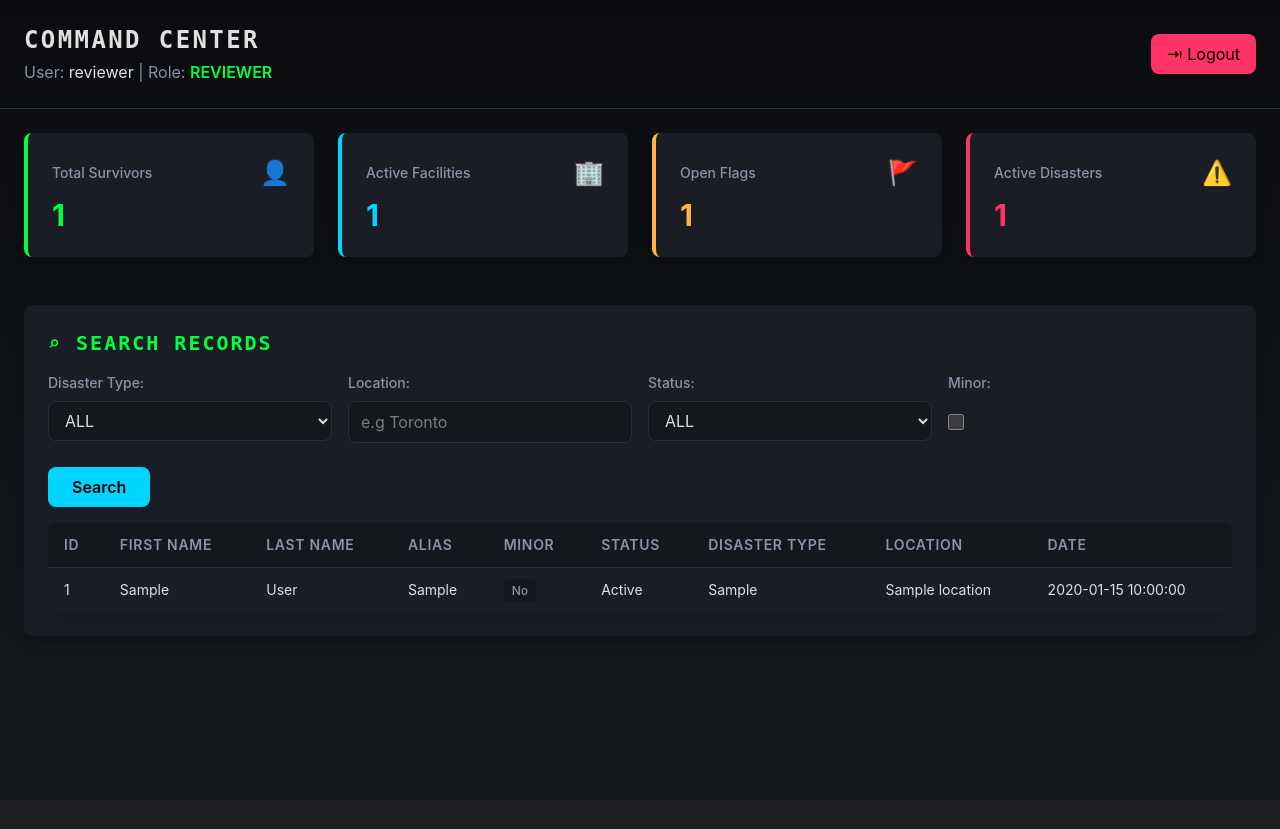
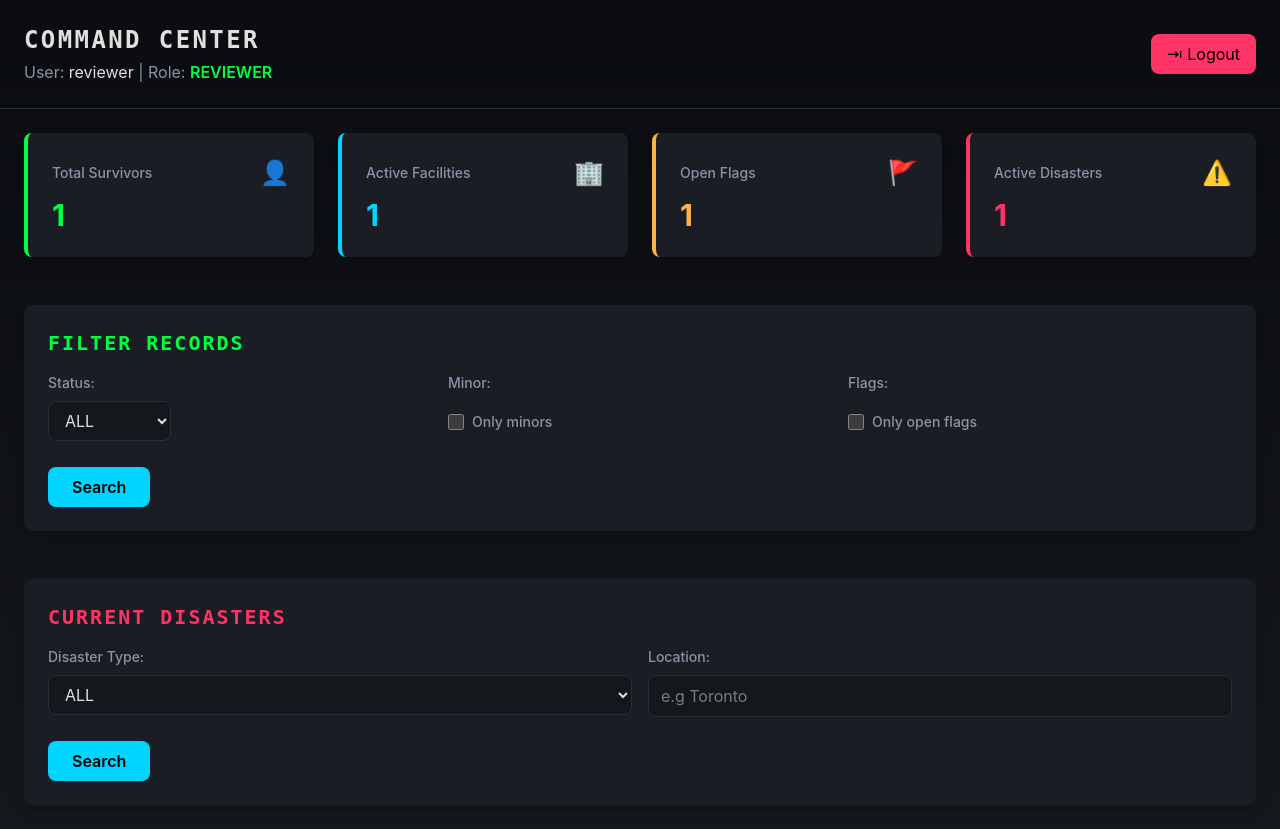
Before and after one commit to bka81/survivor-record-tracker, a Flask app: template templates/reviewer_dashboard.html in a window 1280 px wide. Before the commit the page ends 642 px from the top, so only its background shows below. Run offline with Flask 3, Linux system fonts and the light colour scheme; the template is opened without the code that fills it: most values are stand-ins (such as "Sample title", 1, 10 or a date in 2020).

Commit message:
separated survivor record filtering and diaster search in reviewer dashboard

```diff
--- a/app.py
+++ b/app.py
@@ -177,19 +177,25 @@ def register():
 @login_required
 @role_required('reviewer')
 def reviewer_dashboard():
+    # Survivor search params
+    searched = request.args.get("searched")
+    status = request.args.get("status", "").strip()
+    is_minor = request.args.get("isMinor")
+    open_flags_only = request.args.get("openFlagsOnly")
+
+    # Disaster search params
+    disaster_searched = request.args.get("disasterSearched")
     disaster_type = request.args.get("disasterType", "").strip()
     disaster_location = request.args.get("location", "").strip()
-    status = request.args.get("status", "").strip()
-    isMinor = request.args.get("isMinor")
-    open_flags_only = request.args.get("openFlagsOnly")
-    searched = request.args.get("searched")
 
-    results = []
+    survivors = []
+    disasters = []
 
     conn = get_db()
     with conn.cursor() as cursor:
+        # Survivor search
         if searched:
-            query = """
+            survivor_query = """
                 SELECT DISTINCT
                     s.survivorID,
                     s.firstName,
@@ -208,31 +214,54 @@ def reviewer_dashboard():
                    AND f.flagStatus = 'Open'
                 WHERE 1=1
             """
-            params = []
+            survivor_params = []
+
+            if status:
+                survivor_query += " AND s.status = %s"
+                survivor_params.append(status)
+
+            if is_minor:
+                survivor_query += " AND s.isMinor = %s"
+                survivor_params.append(1)
+
+            if open_flags_only:
+                survivor_query += " AND f.flagID IS NOT NULL"
+
+            survivor_query += " ORDER BY s.survivorID DESC"
+
+            cursor.execute(survivor_query, survivor_params)
+            survivors = cursor.fetchall()
+
+        # Disaster search
+        if disaster_searched:
+            disaster_query = """
+                SELECT
+                    d.disasterID,
+                    d.disasterType,
+                    d.location,
+                    d.disasterDateTime,
+                    COUNT(s.survivorID) AS survivorCount
+                FROM DisasterEvent d
+                LEFT JOIN SurvivorRecord s ON d.disasterID = s.disasterID
+                WHERE 1=1
+            """
+            disaster_params = []
 
             if disaster_type:
-                query += " AND d.disasterType = %s"
-                params.append(disaster_type)
+                disaster_query += " AND d.disasterType = %s"
+                disaster_params.append(disaster_type)
 
             if disaster_location:
-                query += " AND d.location LIKE %s"
-                params.append(f"%{disaster_location}%")
+                disaster_query += " AND d.location LIKE %s"
+                disaster_params.append(f"%{disaster_location}%")
 
-            if status:
-                query += " AND s.status = %s"
-                params.append(status)
+            disaster_query += """
+                GROUP BY d.disasterID, d.disasterType, d.location, d.disasterDateTime
+                ORDER BY d.disasterDateTime DESC
+            """
 
-            if isMinor:
-                query += " AND s.isMinor = %s"
-                params.append(1)
-
-            if open_flags_only:
-                query += " AND f.flagID IS NOT NULL"
-
-            query += " ORDER BY s.survivorID DESC"
-
-            cursor.execute(query, params)
-            results = cursor.fetchall()
+            cursor.execute(disaster_query, disaster_params)
+            disasters = cursor.fetchall()
 
         cursor.execute("SELECT COUNT(*) AS total FROM SurvivorRecord")
         total_survivors = cursor.fetchone()['total']
@@ -250,12 +279,14 @@ def reviewer_dashboard():
 
     return render_template(
         "reviewer_dashboard.html",
-        survivors=results,
-        total_disasters=total_disasters,
+        survivors=survivors,
+        disasters=disasters,
+        searched=searched,
+        disasterSearched=disaster_searched,
+        total_survivors=total_survivors,
         total_facilities=total_facilities,
         total_flags=total_flags,
-        total_survivors=total_survivors,
-        searched=searched
+        total_disasters=total_disasters
     )
 
 @app.route("/staff/dashboard")
--- a/static/css/output.css
+++ b/static/css/output.css
@@ -8,6 +8,7 @@
     --color-gray-700: oklch(37.3% 0.034 259.733);
     --color-black: #000;
     --spacing: 0.25rem;
+    --container-sm: 24rem;
     --container-md: 28rem;
     --container-3xl: 48rem;
     --container-7xl: 80rem;
@@ -312,6 +313,9 @@
   .max-w-md {
     max-width: var(--container-md);
   }
+  .max-w-sm {
+    max-width: var(--container-sm);
+  }
   .min-w-0 {
     min-width: calc(var(--spacing) * 0);
   }
@@ -338,6 +342,9 @@
   }
   .items-center {
     align-items: center;
+  }
+  .items-start {
+    align-items: flex-start;
   }
   .justify-between {
     justify-content: space-between;
@@ -517,6 +524,9 @@
       background-color: color-mix(in oklab, var(--color-black) 20%, transparent);
     }
   }
+  .bg-cyber {
+    background-color: var(--color-cyber);
+  }
   .object-contain {
     object-fit: contain;
   }
@@ -568,17 +578,26 @@
   .py-8 {
     padding-block: calc(var(--spacing) * 8);
   }
+  .pt-0 {
+    padding-top: calc(var(--spacing) * 0);
+  }
   .pt-2 {
     padding-top: calc(var(--spacing) * 2);
   }
   .pt-4 {
     padding-top: calc(var(--spacing) * 4);
   }
+  .pb-6 {
+    padding-bottom: calc(var(--spacing) * 6);
+  }
   .text-center {
     text-align: center;
   }
   .text-left {
     text-align: left;
+  }
+  .text-right {
+    text-align: right;
   }
   .font-mono {
     font-family: var(--font-mono);
@@ -737,6 +756,13 @@
       }
     }
   }
+  .hover\:border-\[var\(--color-danger\)\] {
+    &:hover {
+      @media (hover: hover) {
+        border-color: var(--color-danger);
+      }
+    }
+  }
   .hover\:bg-\[var\(--color-bg-900\)\] {
     &:hover {
       @media (hover: hover) {
@@ -769,6 +795,14 @@
     &:hover {
       @media (hover: hover) {
         text-decoration-line: underline;
+      }
+    }
+  }
+  .hover\:shadow-lg {
+    &:hover {
+      @media (hover: hover) {
+        --tw-shadow: 0 10px 15px -3px var(--tw-shadow-color, rgb(0 0 0 / 0.1)), 0 4px 6px -4px var(--tw-shadow-color, rgb(0 0 0 / 0.1));
+        box-shadow: var(--tw-inset-shadow), var(--tw-inset-ring-shadow), var(--tw-ring-offset-shadow), var(--tw-ring-shadow), var(--tw-shadow);
       }
     }
   }
@@ -905,6 +939,11 @@
   .lg\:grid-cols-4 {
     @media (width >= 64rem) {
       grid-template-columns: repeat(4, minmax(0, 1fr));
+    }
+  }
+  .lg\:grid-cols-5 {
+    @media (width >= 64rem) {
+      grid-template-columns: repeat(5, minmax(0, 1fr));
     }
   }
   .lg\:px-8 {
--- a/templates/reviewer_dashboard.html
+++ b/templates/reviewer_dashboard.html
@@ -63,43 +63,47 @@
     <!-- Search Panel -->
     <div class="p-6">
         <div class="bg-[var(--color-surface)] rounded-lg p-6 mb-6 shadow-lg">
-            <h2 class="font-mono uppercase tracking-widest text-xl font-bold mb-4 text-[var(--color-matrix)]">⌕ Search Records</h2>
-
+            <h2 class="font-mono uppercase tracking-widest text-xl font-bold mb-4 text-[var(--color-matrix)]">Filter Records</h2>
             <form method="GET" action="{{ url_for('reviewer_dashboard') }}" class="space-y-4">
-                <div class="grid grid-cols-1 md:grid-cols-2 lg:grid-cols-4 gap-4">
-                    <div>
-                        <label class="block text-sm font-medium text-[var(--color-muted)] mb-2">Disaster Type:</label>
-                        <select name="disasterType" class="w-full px-3 py-2 bg-[var(--color-bg-900)] border border-[var(--color-border)] rounded-lg focus:outline-none focus:border-[var(--color-cyber)]">
-                            <option value="">ALL</option>
-                            <option value="Earthquake">Earthquake</option>
-                            <option value="Flood">Flood</option>
-                            <option value="Tornado">Tornado</option>
-                            <option value="Wildfire">Wildfire</option>
-                        </select>
-                    </div>
-
-                    <div>
-                        <label class="block text-sm font-medium text-[var(--color-muted)] mb-2">Location:</label>
-                        <input type="text" name="location" placeholder="e.g Toronto" class="w-full px-3 py-2 bg-[var(--color-bg-900)] border border-[var(--color-border)] rounded-lg focus:outline-none focus:border-[var(--color-cyber)]">
-                    </div>
-
+                <input type="hidden" name="searched" value="1">
+                <div class="grid grid-cols-1 md:grid-cols-2 lg:grid-cols-3 gap-4">
                     <div>
                         <label class="block text-sm font-medium text-[var(--color-muted)] mb-2">Status:</label>
-                        <select name="status" class="w-full px-3 py-2 bg-[var(--color-bg-900)] border border-[var(--color-border)] rounded-lg focus:outline-none focus:border-[var(--color-cyber)]">
+                        <select name="status" class="max-w-sm px-3 py-2 bg-[var(--color-bg-900)] border border-[var(--color-border)] rounded-lg focus:outline-none focus:border-[var(--color-cyber)]">
                             <option value="">ALL</option>
-                            <option value="Active">Active</option>
-                            <option value="Deceased">Deceased</option>
-                            <option value="Unknown">Unknown</option>
-                            <option value="Reunited">Reunited</option>
-                            <option value="Closed">Closed</option>
+                            <option value="Active" {{ 'selected' if request.args.get('status') == 'Active' else '' }}>Active</option>
+                            <option value="Deceased" {{ 'selected' if request.args.get('status') == 'Deceased' else '' }}>Deceased</option>
+                            <option value="Unknown" {{ 'selected' if request.args.get('status') == 'Unknown' else '' }}>Unknown</option>
+                            <option value="Reunited" {{ 'selected' if request.args.get('status') == 'Reunited' else '' }}>Reunited</option>
+                            <option value="Closed" {{ 'selected' if request.args.get('status') == 'Closed' else '' }}>Closed</option>
                         </select>
                     </div>
 
                     <div>
                         <label class="block text-sm font-medium text-[var(--color-muted)] mb-2">Minor:</label>
                         <div class="flex items-center h-[42px]">
-                            <input type="checkbox" name="isMinor" value="yes" class="w-4 h-4 cursor-pointer">
-                            <span class="ml-2 text-sm font-medium text-[var(--color-muted)]"></span>
+                            <input
+                                type="checkbox"
+                                name="isMinor"
+                                value="yes"
+                                class="w-4 h-4 cursor-pointer"
+                                {{ 'checked' if request.args.get('isMinor') else '' }}
+                            >
+                            <span class="ml-2 text-sm font-medium text-[var(--color-muted)]">Only minors</span>
+                        </div>
+                    </div>
+
+                    <div>
+                        <label class="block text-sm font-medium text-[var(--color-muted)] mb-2">Flags:</label>
+                        <div class="flex items-center h-[42px]">
+                            <input
+                                type="checkbox"
+                                name="openFlagsOnly"
+                                value="yes"
+                                class="w-4 h-4 cursor-pointer"
+                                {{ 'checked' if request.args.get('openFlagsOnly') else '' }}
+                            >
+                            <span class="ml-2 text-sm font-medium text-[var(--color-muted)]">Only open flags</span>
                         </div>
                     </div>
                 </div>
@@ -109,8 +113,10 @@
                         Search
                     </button>
                 </div>
+            </form>
         <!-- Results Table -->
-        {% if survivors is not defined or survivors|length == 0 %}
+        {% if searched %}
+            {% if survivors|length == 0 %}
             <div class="bg-[var(--color-surface)] rounded-lg p-12 text-center text-[var(--color-muted)]">
                 No results found
             </div>
@@ -153,6 +159,74 @@
                 </table>
             </div>
             {% endif %}
+        {% endif %}
+    </div>
+    </div>
+    <div class="px-6 pb-6">
+    <div class="bg-[var(--color-surface)] rounded-lg p-6  shadow-lg">
+        <h2 class="font-mono uppercase tracking-widest text-xl font-bold mb-4 text-[var(--color-danger)]">Current Disasters</h2>
+
+        <form method="GET" action="{{ url_for('reviewer_dashboard') }}" class="space-y-4">
+            <input type="hidden" name="disasterSearched" value="1">
+
+            <div class="grid grid-cols-1 md:grid-cols-2 gap-4">
+                <div>
+                    <label class="block text-sm font-medium text-[var(--color-muted)] mb-2">Disaster Type:</label>
+                    <select name="disasterType" class="w-full px-3 py-2 bg-[var(--color-bg-900)] border border-[var(--color-border)] rounded-lg focus:outline-none focus:border-[var(--color-cyber)]">
+                        <option value="">ALL</option>
+                        <option value="Earthquake" {{ 'selected' if request.args.get('disasterType') == 'Earthquake' else '' }}>Earthquake</option>
+                        <option value="Flood" {{ 'selected' if request.args.get('disasterType') == 'Flood' else '' }}>Flood</option>
+                        <option value="Tornado" {{ 'selected' if request.args.get('disasterType') == 'Tornado' else '' }}>Tornado</option>
+                        <option value="Wildfire" {{ 'selected' if request.args.get('disasterType') == 'Wildfire' else '' }}>Wildfire</option>
+                    </select>
+                </div>
+
+                <div>
+                    <label class="block text-sm font-medium text-[var(--color-muted)] mb-2">Location:</label>
+                    <input
+                        type="text"
+                        name="location"
+                        value="{{ request.args.get('location', '') }}"
+                        placeholder="e.g Toronto"
+                        class="w-full px-3 py-2 bg-[var(--color-bg-900)] border border-[var(--color-border)] rounded-lg focus:outline-none focus:border-[var(--color-cyber)]"
+                    >
+                </div>
+            </div>
+
+            <div class="mt-6">
+                <button type="submit" class="px-6 py-2 bg-cyber text-black font-semibold rounded-lg hover:brightness-110 transition-all">
+                    Search
+                </button>
+            </div>
+        </form>
+
+        {% if disasterSearched %}
+            {% if disasters|length == 0 %}
+            <div class="bg-[var(--color-surface)] rounded-lg p-12 text-center text-[var(--color-muted)]">
+                No disasters found
+            </div>
+            {% else %}
+            <div class="grid grid-cols-1 md:grid-cols-2 gap-4 mt-6">
+                {% for d in disasters %}
+                <a href="{{ url_for('disaster_detail', disaster_id=d.disasterID) }}"
+                   class="block bg-[var(--color-bg-900)] border border-[var(--color-border)] rounded-lg p-4 hover:border-[var(--color-danger)] hover:shadow-lg transition-all">
+                    <div class="flex justify-between items-start gap-4">
+                        <div>
+                            <p class="font-semibold text-[var(--color-text)]">{{ d.disasterType }}</p>
+                            <p class="text-sm text-[var(--color-muted)] mt-1">{{ d.location }}</p>
+                            <p class="text-xs text-[var(--color-muted)] mt-2">{{ d.disasterDateTime }}</p>
+                        </div>
+                        <div class="text-right">
+                            <p class="text-xs text-[var(--color-muted)] uppercase">ID</p>
+                            <p class="text-lg font-bold text-[var(--color-danger)]">{{ d.disasterID }}</p>
+                        </div>
+                    </div>
+                </a>
+                {% endfor %}
+            </div>
+            {% endif %}
+        {% endif %}
+    </div>
     </div>
 </body>
 </html>
--- a/templates/survivor_detail.html
+++ b/templates/survivor_detail.html
@@ -140,7 +140,7 @@
                       Handled by {{ transfer.handledByFirst }} {{ transfer.handledByLast }}
                     </p>
 
-                    <!--Delete transfer button-->
+                    <!--Delete transfer button
                     <form method="POST" action="{{ url_for('delete_transfer', transfer_id=transfer.transferID)}}"
                           onsubmit="return confirm('Are you sure you want to delete this transfer record?')">
                         <input type="hidden" name="survivor_id" value="{{survivor.survivorID}}">
@@ -148,6 +148,7 @@
                         text-sm border border-[var(--color-danger)] px-2 py-1 rounded">
                         Delete</button>
                     </form>
+                  -->
                   </div>
 
                   <p class="mt-3 break-words text-[var(--color-text)]">
```
Lines whose indentation alone changed are shown as unchanged.
